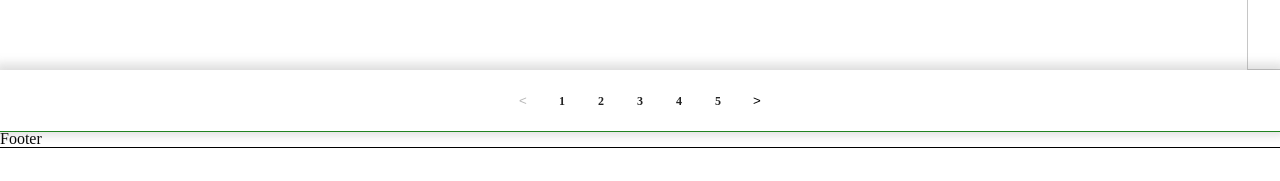
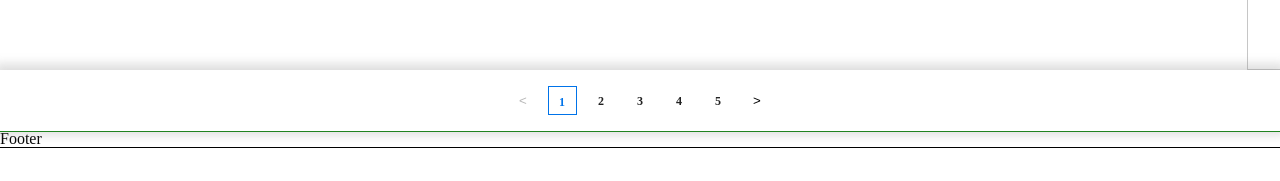
Before and after one commit to aggie97/e-aggiemall, a Next.js app: page /products in a window 1280 px wide. Shown: the part 490-671 px from the top of the page. Built offline with nearby package versions, Linux system fonts and the light colour scheme.

Commit message:
🚨 [Lint]: 선언 전 변수 사용 error로 설정
스타일 컴포넌트가 상단에 보인다는 이유만으로 선언 전 변수 사용을 허가하는 것은 위험하다고 판단

pagination UI 변경

```diff
--- a/src/components/units/product/list/pagination/index.tsx
+++ b/src/components/units/product/list/pagination/index.tsx
@@ -3,47 +3,6 @@ import styled from 'styled-components';
 import { useRouter } from 'next/router';
 import { Data } from '@src/types/types';
 import { useState } from 'react';
-
-const Pagination = ({ totalPage }: Pick<Data, 'totalPage'>) => {
-  const router = useRouter();
-
-  const [startPage, setStartPage] = useState(1);
-  const lastPage = totalPage;
-
-  const onClickPrevPage = () => {
-    setStartPage((prev) => prev - 5);
-    router.push({ pathname: '/products', query: { page: startPage - 5 } });
-  };
-  const onClickNextPage = () => {
-    setStartPage((prev) => prev + 5);
-    router.push({ pathname: '/products', query: { page: startPage + 5 } });
-  };
-  return (
-    <PaginationBox>
-      <div className="link-container">
-        <button type="button" onClick={onClickPrevPage} disabled={startPage < 6}>
-          &lt;
-        </button>
-        {new Array(5).fill(1).map((_, index) =>
-          startPage + index <= lastPage ? (
-            <Link
-              key={Math.random()}
-              href={{ pathname: '/products', query: { page: index + startPage } }}
-              className={`${router.query.page === String(index + startPage) && 'selected'}`}
-            >
-              {index + startPage}
-            </Link>
-          ) : (
-            <span />
-          )
-        )}
-        <button type="button" onClick={onClickNextPage} disabled={startPage + 4 >= lastPage}>
-          &gt;
-        </button>
-      </div>
-    </PaginationBox>
-  );
-};
 
 const PaginationBox = styled.div`
   position: sticky;
@@ -99,4 +58,49 @@ const PaginationBox = styled.div`
   }
 `;
 
+const Pagination = ({ totalPage }: Pick<Data, 'totalPage'>) => {
+  const router = useRouter();
+
+  const [startPage, setStartPage] = useState(1);
+  const lastPage = totalPage;
+
+  const onClickPrevPage = () => {
+    setStartPage((prev) => prev - 5);
+    router.push({ pathname: '/products', query: { page: startPage - 5 } });
+  };
+  const onClickNextPage = () => {
+    setStartPage((prev) => prev + 5);
+    router.push({ pathname: '/products', query: { page: startPage + 5 } });
+  };
+
+  return (
+    <PaginationBox>
+      <div className="link-container">
+        <button type="button" onClick={onClickPrevPage} disabled={startPage < 6}>
+          &lt;
+        </button>
+        {new Array(5).fill(1).map(
+          (_, index) =>
+            startPage + index <= lastPage && (
+              <Link
+                key={Math.random()}
+                href={{ pathname: '/products', query: { page: index + startPage } }}
+                className={`${
+                  router.query.page
+                    ? router.query.page === String(index + startPage) && 'selected'
+                    : index === 0 && 'selected'
+                }`}
+              >
+                {index + startPage}
+              </Link>
+            )
+        )}
+        <button type="button" onClick={onClickNextPage} disabled={startPage + 4 >= lastPage}>
+          &gt;
+        </button>
+      </div>
+    </PaginationBox>
+  );
+};
+
 export default Pagination;
```
Also changed, not shown: .eslintrc.json.
